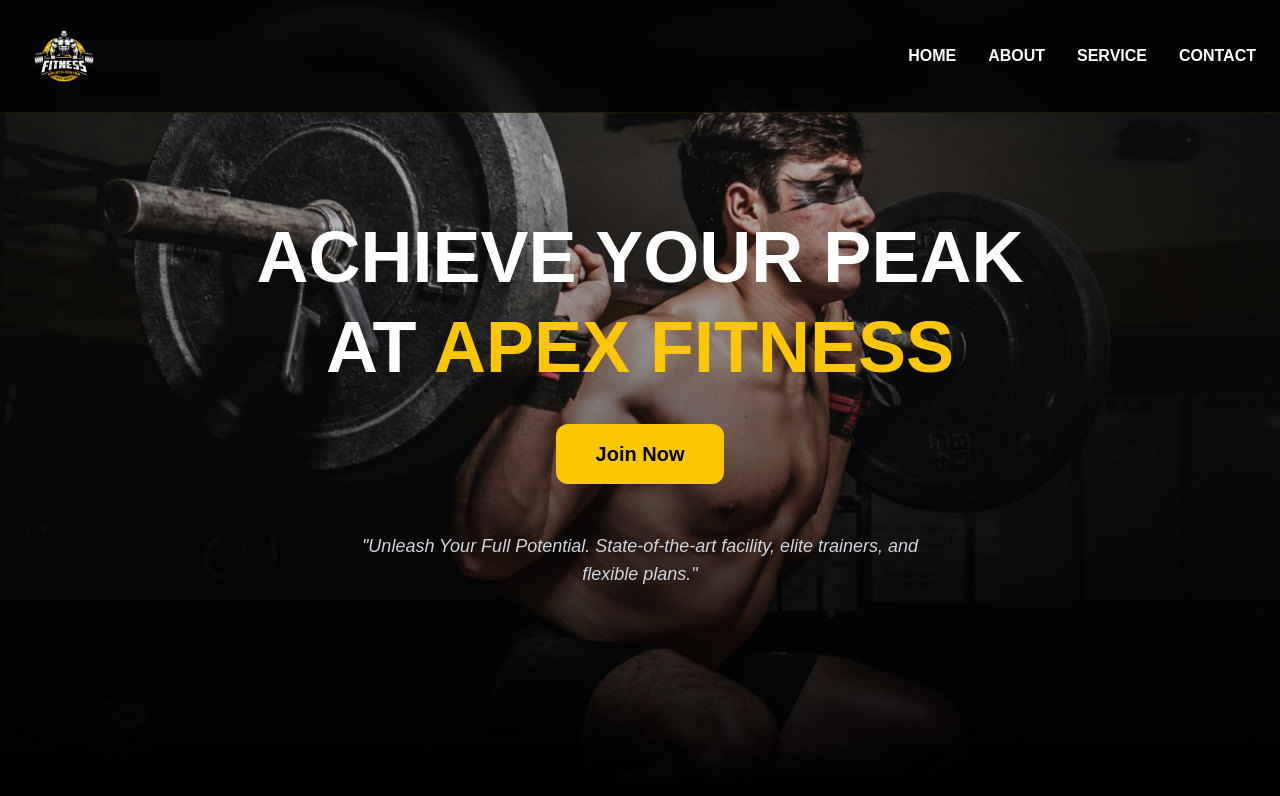
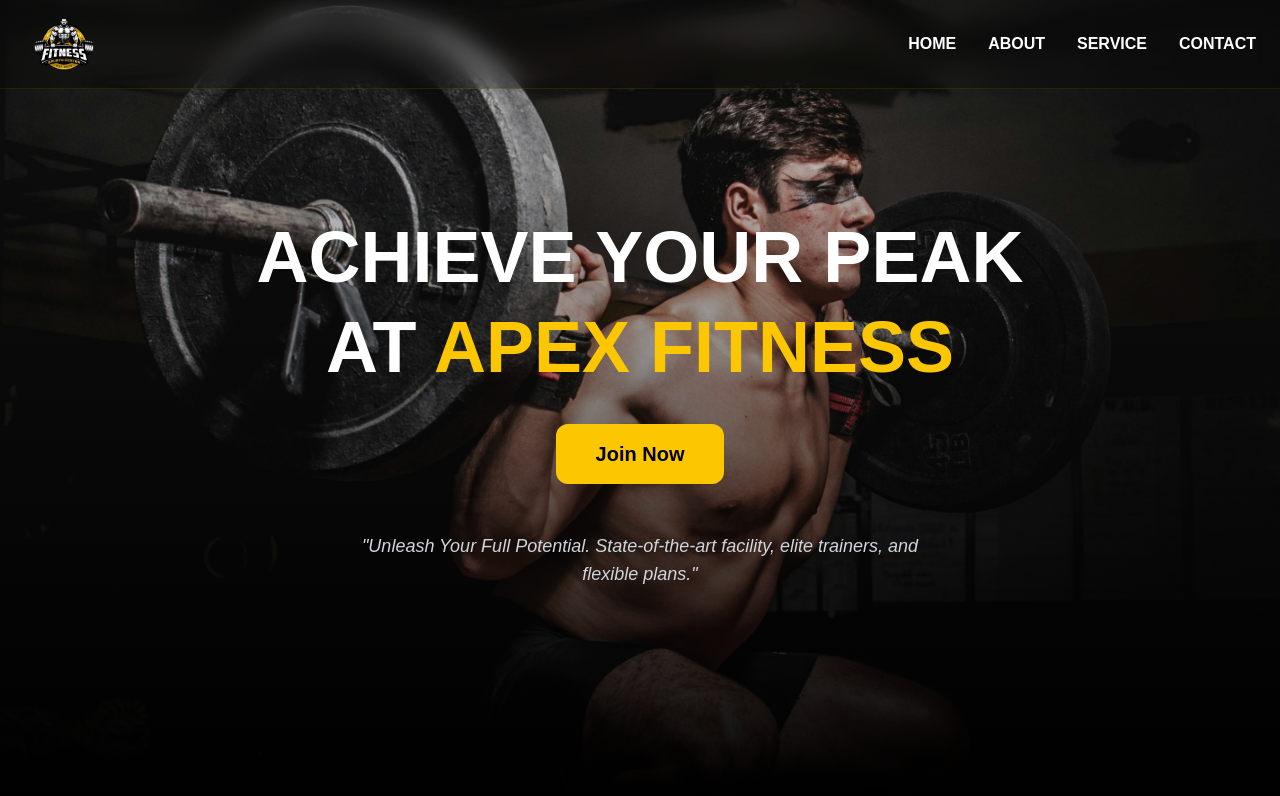
Before and after one commit to UmadiAlanka/Apex-Fitness, a Next.js app: page / in a window 1280 px wide. Shown: the top 796 px of the page. Built offline with nearby package versions, Linux system fonts and the light colour scheme.

Commit message:
Reduce header height

```diff
--- a/app/components/Header.tsx
+++ b/app/components/Header.tsx
@@ -3,10 +3,10 @@ import Link from 'next/link';
 
 export default function Header() {
   return (
-    <header className="fixed top-0 w-full z-50 bg-black/80 backdrop-blur-md px-6 py-4 border-b border-yellow-400/10">
+    <header className="fixed top-0 w-full z-20 bg-black/20 backdrop-blur-md px-6 py-1 border-b border-yellow-400/10">
       <div className="max-w-7xl mx-auto flex justify-between items-center">
-        {/* Logo - Use the branding asset from the drive link */}
         <div className="relative w-20 h-20">
+
           <Image
             src="/logo.png"
             alt="Apex Fitness Logo"
```
